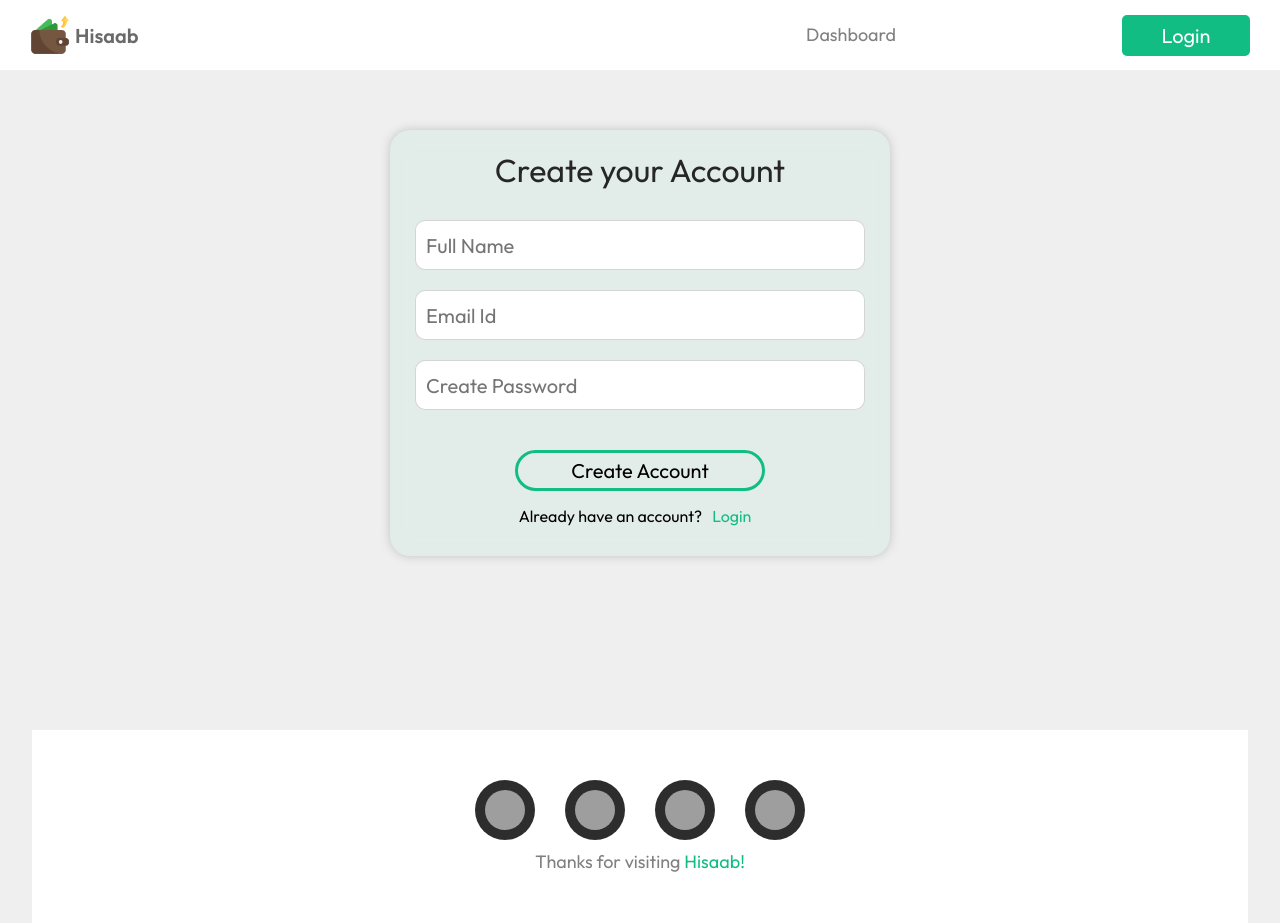
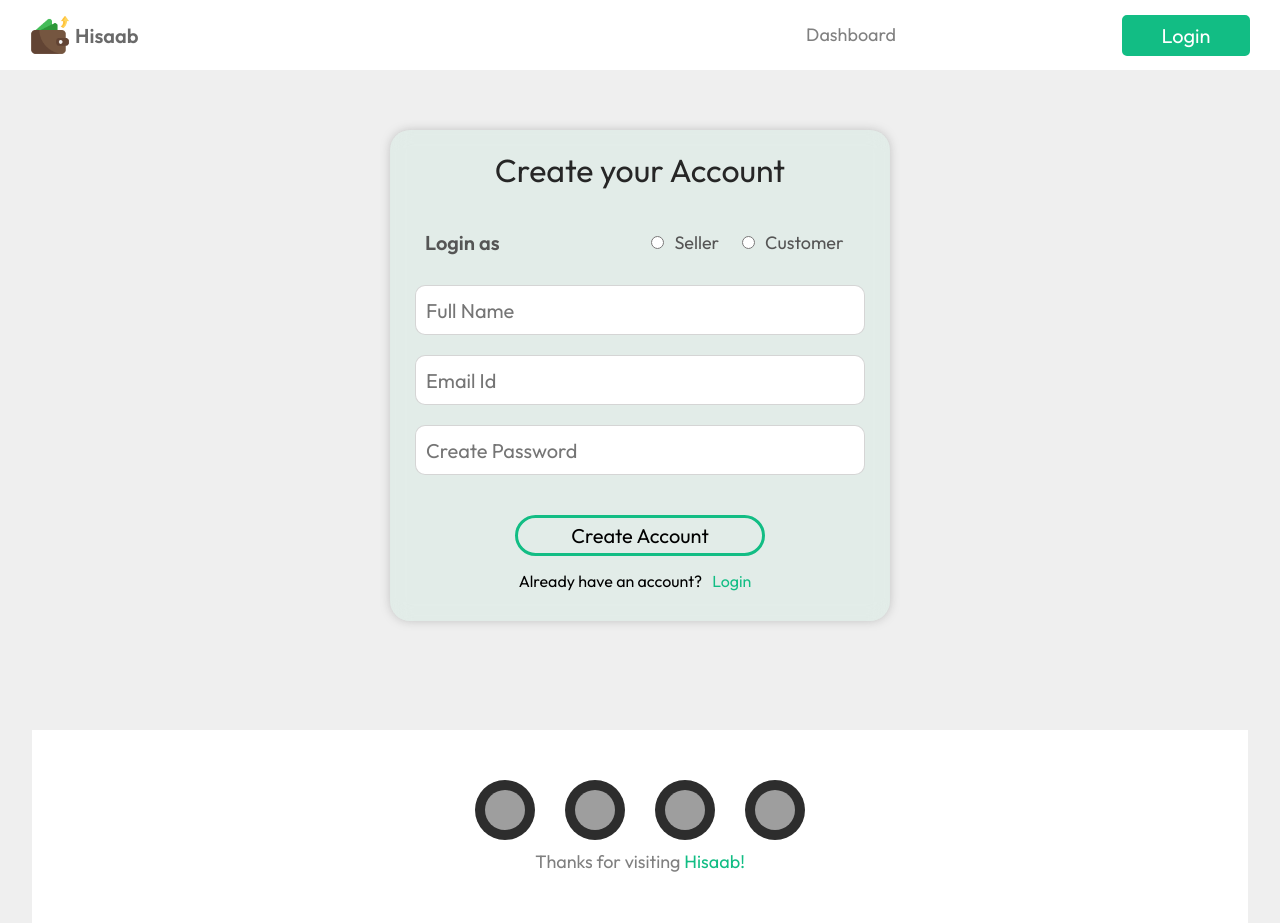
Before and after one commit to JayantSharma17/ExpenseTracker, a React (Vite) app: page /register in a window 1280 px wide. Built offline with nearby package versions, Linux system fonts and the light colour scheme; grey boxes are pictures that could not be loaded.

Commit message:
role field added in auth forms

```diff
--- a/src/components/CSS/Login.css
+++ b/src/components/CSS/Login.css
@@ -11,7 +11,36 @@
     background-size: cover;
 
 }
+.roleDiv{
+    font-weight: 600;
+    font-size: 20px;
+    color: #555555;;
+    display:flex;
+    width : 90%;
+    justify-content: space-between;
+    align-items: center;
+    flex-direction: row;
+    margin-top: 50px;
+    margin: 10px;
+    padding: 10px;
+}
+.roleRadio>div{
+    display: flex;
+    align-items: center;
+    gap: 10px;;
 
+}
+.roleRadio>div>label{
+    font-weight: 400;
+    font-size: 18px;
+}
+.roleRadio{
+    flex-basis: 50%;
+    display: flex;
+    align-items: center;
+    justify-content: space-around;
+
+}
 .loginDiv{
     margin-top: 50px;
     width: 500px;
--- a/src/components/Login.jsx
+++ b/src/components/Login.jsx
@@ -1,64 +1,88 @@
-import React, { useState } from 'react'
-import './CSS/Login.css'
-import { Link, useNavigate } from 'react-router-dom'
-import { BallTriangle } from 'react-loader-spinner'
-import axios from 'axios'
-import { BaseURL, message } from '../Global'
-import { useNavbarContext } from '../App'
-
+import React, { useState } from "react";
+import "./CSS/Login.css";
+import { Link, useNavigate } from "react-router-dom";
+import { BallTriangle } from "react-loader-spinner";
+import axios from "axios";
+import { BaseURL, message } from "../Global";
+import { useNavbarContext } from "../App";
 
 const Login = () => {
-  const [email, setEmail] = useState('');
-  const [password, setPassword] = useState('');
+  const [email, setEmail] = useState("");
+  const [password, setPassword] = useState("");
   const [loader, setLoader] = useState(false);
-  const { setReloadNavbar,reloadNavbar } = useNavbarContext(); // Access the context
+  const { setReloadNavbar, reloadNavbar } = useNavbarContext();
 
   const navigate = useNavigate();
 
   const handleLogin = async () => {
     try {
-
-      console.log(email, password)
+      console.log(email, password);
       if (!email || !password) {
-        message('All input fields are required')
-        return
+        message("All input fields are required");
+        return;
       }
       setLoader(true);
-      const payload = { email, password }
+      const payload = { email, password };
       let res = await axios.post(`${BaseURL}/login`, payload);
-      console.log(res.data.token)
-      console.log(res.data.userId)
-      localStorage.setItem("token",res.data.token)
-      localStorage.setItem("userId",res.data.userId)
+      console.log(res.data.token);
+      console.log(res.data.customerId);
+      localStorage.setItem("token", res.data.token);
+      localStorage.setItem("customerId", res.data.customerId);
       setLoader(false);
-      setReloadNavbar(!reloadNavbar)
+      setReloadNavbar(!reloadNavbar);
 
       // if (res.status === 200) {
-        message('Logged In successfully')
-        navigate('/')
+      message("Logged In successfully");
+      navigate("/");
       // }
-    }
-    catch (error) {
+    } catch (error) {
       setLoader(false);
       if (error.response) {
         if (error.response.status === 400) {
-        message('Invalid login Credentials');
-
+          message("Invalid login Credentials");
         }
       } else {
-        message('Network Error')
+        message("Network Error");
+      }
+    }
+  };
+  return (
+    <div className="login">
+      <div className="loginDiv">
+        <h1>Login Form</h1>
+        <div className="roleDiv" id="roleDiv">
+          <div className="roleLabel" id="roleLabel">
+            {" "}
+            Login as{" "}
+          </div>
+          <div className="roleRadio" id="roleRadio">
+            <div>
+              <input type="radio" id="seller" name="role" value="seller" />
+              <label htmlFor="seller">Seller</label>
+            </div>
+            <div>
+              <input type="radio" id="customer" name="role" value="customer" />
+              <label htmlFor="customer">Customer</label>
+            </div>
+          </div>
+        </div>
+        <input
+          type="text"
+          placeholder="Email Id"
+          value={email}
+          onChange={(e) => {
+            setEmail(e.target.value);
+          }}
+        />
+        <input
+          type="text"
+          placeholder="Your Password"
+          value={password}
+          onChange={(e) => {
+            setPassword(e.target.value);
+          }}
+        />
 
-      }
-
-    }
-  }
-  return (
-    <div className='login'>
-
-      <div className='loginDiv'>
-        <h1>User Login</h1>
-        <input type="text" placeholder='Email Id' value={email} onChange={(e) => { setEmail(e.target.value) }} />
-        <input type="text" placeholder='Your Password' value={password} onChange={(e) => { setPassword(e.target.value) }} />
         <BallTriangle
           height={50}
           width={50}
@@ -69,12 +93,13 @@ const Login = () => {
           wrapperClass=""
           visible={loader}
         />
-        <button onClick={handleLogin}>{' Login '}</button>
-        <p>Don't have an account?<Link to={'/register'}>SignUp</Link></p>
+        <button onClick={handleLogin}>{" Login "}</button>
+        <p>
+          Don't have an account?<Link to={"/register"}>SignUp</Link>
+        </p>
       </div>
+    </div>
+  );
+};
 
-    </div>
-  )
-}
-
-export default Login
+export default Login;
--- a/src/components/Register.jsx
+++ b/src/components/Register.jsx
@@ -1,59 +1,88 @@
-import React, { useState } from 'react'
-import './CSS/Login.css'
-import { Link, useNavigate } from 'react-router-dom'
-import axios from 'axios'
-import { BaseURL, message } from '../Global'
-import { BallTriangle } from 'react-loader-spinner'
-
-
-
+import React, { useState } from "react";
+import "./CSS/Login.css";
+import { Link, useNavigate } from "react-router-dom";
+import axios from "axios";
+import { BaseURL, message } from "../Global";
+import { BallTriangle } from "react-loader-spinner";
 
 const Register = () => {
-  const [username, setUsername] = useState('');
-  const [email, setEmail] = useState('');
-  const [password, setPassword] = useState('');
+  const [username, setUsername] = useState("");
+  const [email, setEmail] = useState("");
+  const [password, setPassword] = useState("");
   const [loader, setLoader] = useState(false);
 
-  const navigate= useNavigate();
+  const navigate = useNavigate();
 
   const handleRegister = async () => {
     setLoader(true);
     try {
-      console.log(username, email, password)
+      console.log(username, email, password);
       if (!username || !email || !password) {
-        message('All input fields are required')
+        message("All input fields are required");
       }
-      const payload = { name:username, email, password }
-      console.log(payload)
+      const payload = { name: username, email, password };
+      console.log(payload);
       let res = await axios.post(`${BaseURL}/register`, payload);
-      console.log(res)
+      console.log(res);
       if (res.status === 201) {
-        message('Your account is created successfully')
-        navigate('/login')
-      }
-      else {
-        message('Something went wrong')
+        message("Your account is created successfully");
+        navigate("/login");
+      } else {
+        message("Something went wrong");
       }
       setLoader(false);
-
-
-    }
-    catch (e) {
+    } catch (e) {
       setLoader(false);
 
       console.log(e);
-      message(e.response.data.message)
+      message(e.response.data.message);
+    }
+  };
+  return (
+    <div className="login">
+      <div className="loginDiv">
+      <h1>Create your Account</h1>
 
-    }
-  }
-  return (
-    <div className='login'>
-
-      <div className='loginDiv' >
-        <h1>Create your Account</h1>
-        <input type="text" placeholder='Full Name' value={username} onChange={(e) => { setUsername(e.target.value) }} />
-        <input type="text" placeholder='Email Id' value={email} onChange={(e) => { setEmail(e.target.value) }} />
-        <input type="text" placeholder='Create Password' value={password} onChange={(e) => { setPassword(e.target.value) }} />
+        <div className="roleDiv" id="roleDiv">
+          <div className="roleLabel" id="roleLabel">
+            {" "}
+            Login as{" "}
+          </div>
+          <div className="roleRadio" id="roleRadio">
+            <div>
+              <input type="radio" id="seller" name="role" value="seller" />
+              <label htmlFor="seller">Seller</label>
+            </div>
+            <div>
+              <input type="radio" id="customer" name="role" value="customer" />
+              <label htmlFor="customer">Customer</label>
+            </div>
+          </div>
+        </div>
+        <input
+          type="text"
+          placeholder="Full Name"
+          value={username}
+          onChange={(e) => {
+            setUsername(e.target.value);
+          }}
+        />
+        <input
+          type="text"
+          placeholder="Email Id"
+          value={email}
+          onChange={(e) => {
+            setEmail(e.target.value);
+          }}
+        />
+        <input
+          type="text"
+          placeholder="Create Password"
+          value={password}
+          onChange={(e) => {
+            setPassword(e.target.value);
+          }}
+        />
         <BallTriangle
           height={50}
           width={50}
@@ -65,11 +94,12 @@ const Register = () => {
           visible={loader}
         />
         <button onClick={handleRegister}>Create Account</button>
-        <p>Already have an account?<Link to={'/login'}>Login</Link></p>
+        <p>
+          Already have an account?<Link to={"/login"}>Login</Link>
+        </p>
       </div>
+    </div>
+  );
+};
 
-    </div>
-  )
-}
-
-export default Register
+export default Register;
```
